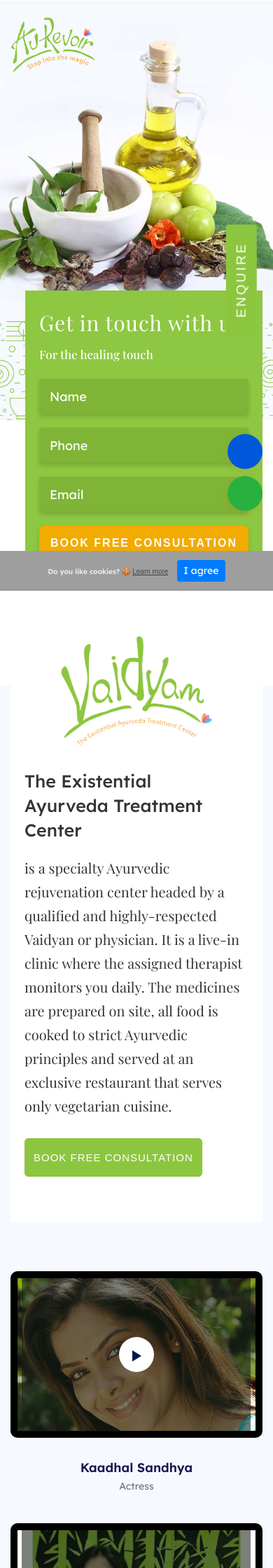
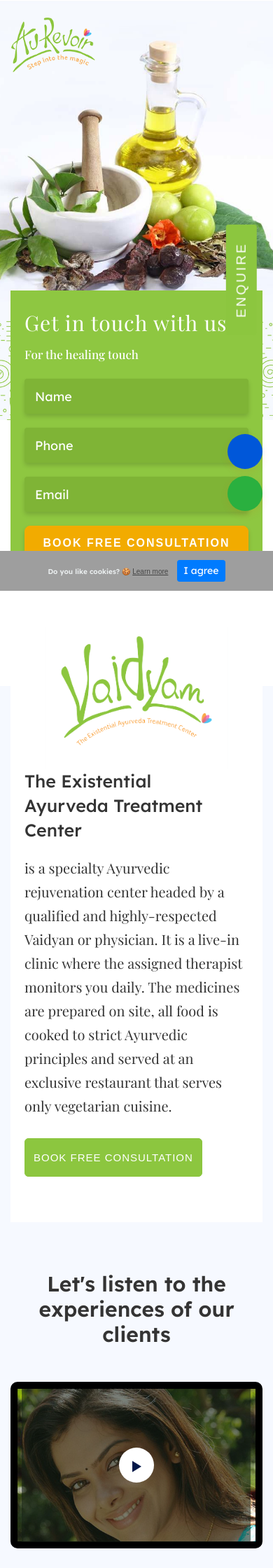
Before and after one commit to dilshad-shibin/aurevoir-lp-init, a PHP site: page /index2.php?utm_source=1 in a window 390 px wide. Shown: the top 2240 px of the page at 70% size. Run offline with PHP 8.4, Linux system fonts and the light colour scheme; data that the repository does not hold is empty; some libraries are stand-ins or nearby versions; some web fonts are replaced; grey boxes are pictures that could not be loaded.

Commit message:
res new changes

```diff
--- a/assets/css/responsive.css
+++ b/assets/css/responsive.css
@@ -623,6 +623,20 @@
     .client-videos{
         padding-bottom: 10px;
     }
+    .client-head h2 {
+        font-family: 'Lexend', sans-serif;
+        color: #343434;
+        font-weight: 600;
+        font-size: 30px;
+        max-width: 700px;
+        margin: 0 auto;
+        margin-bottom: 30px;
+        line-height: 1.2;
+    }
+    .welcome-form{
+        max-width: inherit;
+        float: inherit;
+    }
 }
 
 @media(max-width: 360px){
--- a/assets/css/style.css
+++ b/assets/css/style.css
@@ -1523,6 +1523,7 @@ img {
     top: 50%;
     left: 50%;
     transform: translate(-50%,-50%);
+    transition: all .3s ease;
 }
 
 .about-video a img {
@@ -1549,3 +1550,17 @@ img {
     left: 16px;
     right: 17px;
 }
+
+.client-head{
+    margin-bottom: 50px;
+}
+
+.client-head h2{
+    font-family: 'Lexend', sans-serif;
+    color: #343434;
+    font-weight: 600;
+    font-size: 38px;
+    max-width: 700px;
+    margin: 0 auto;
+    margin-bottom: 30px;
+}
--- a/index2.php
+++ b/index2.php
@@ -116,6 +116,13 @@ $medium = $_GET['utm_medium'];
         <!-- ***** client videos ***** -->
         <section class="client-videos section">
             <div class="container">
+                <div class="row">
+                    <div class="col-12 text-center">
+                        <div class="client-head">
+                            <h2>Let's listen to the experiences of our clients</h2>
+                        </div>
+                    </div>
+                </div>
                 <div class="row">
                     <div class="col-lg-6">
                         <div class="video-block text-center">
```
